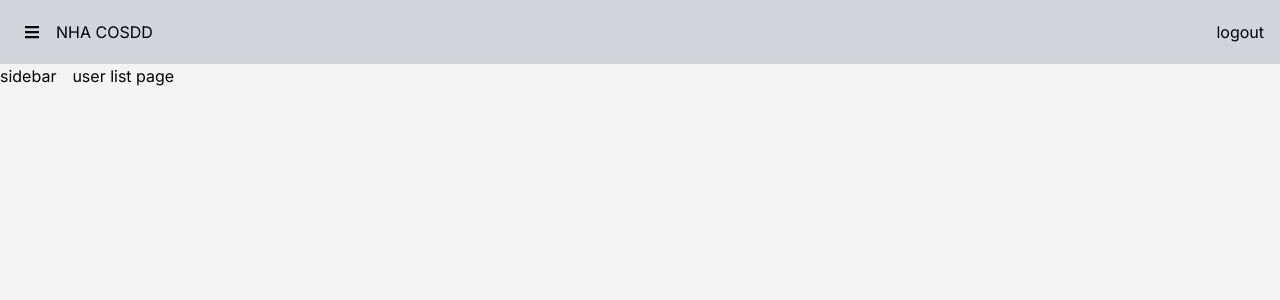
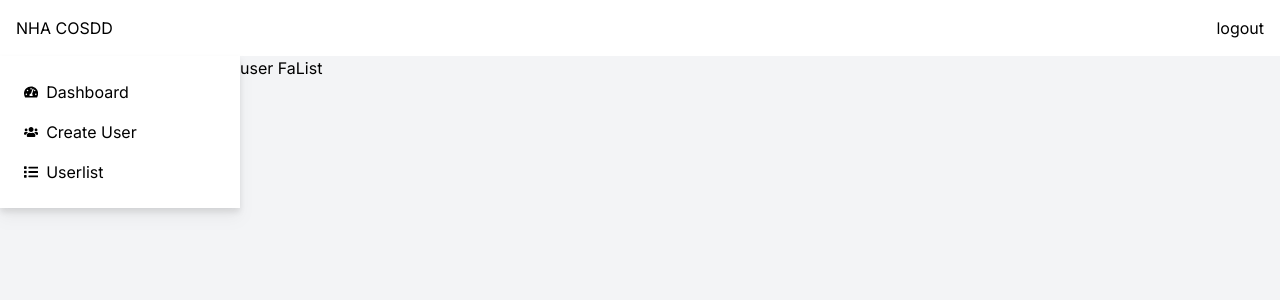
Before and after one commit to newbieOne620/nextjsv5, a Next.js app: page /userlist in a window 1280 px wide. Shown: the top 300 px of the page. Built offline with nearby package versions, Linux system fonts and the light colour scheme.

Commit message:
feat: create basic structure

```diff
--- a/src/app/(pages)/userlist/page.js
+++ b/src/app/(pages)/userlist/page.js
@@ -3,7 +3,7 @@ import React from "react";
 const Userlist = () => {
   return (
     <div className="text-black">
-      <h1>user list page</h1>
+      <h1>user FaList</h1>
     </div>
   );
 };
--- /dev/null
+++ b/src/app/layout/footer.js
@@ -0,0 +1,11 @@
+import React from "react";
+
+function Footer() {
+  return (
+    <footer className="p-4 text-black w-screen bg-white flex justify-center items-center">
+      footer
+    </footer>
+  );
+}
+
+export default Footer;
--- a/src/app/layout/header.js
+++ b/src/app/layout/header.js
@@ -1,11 +1,14 @@
 import React from "react";
 import { FaBars } from "react-icons/fa";
 
-function Header() {
+function Header({ toggleDrawer }) {
   return (
-    <div className=" text-black w-full bg-gray-300 p-4 flex items-center justify-between">
+    <div className=" text-black w-screen bg-white p-4 flex items-center justify-between ">
       <div className="flex  items-center justify-center">
-        <buton className="p-2 rounded-md hover:bg-gray-400 cursor-pointer  mr-2">
+        <buton
+          onClick={toggleDrawer}
+          className="p-2   md:hidden rounded-md hover:bg-gray-400 cursor-pointer  mr-2"
+        >
           <FaBars />
         </buton>
         NHA COSDD
--- a/src/app/layout/mainlayout.js
+++ b/src/app/layout/mainlayout.js
@@ -1,14 +1,24 @@
+"use client";
 import Header from "./header";
 import Sidebar from "./sidebar";
+import Footer from "./footer";
+import { useState } from "react";
 const Mainlayout = ({ children }) => {
+  const [isDrawerOpen, setIsDrawerOpen] = useState(false);
+
+  // Toggle drawer open/close
+  const toggleDrawer = () => {
+    setIsDrawerOpen(!isDrawerOpen);
+  };
   return (
-    <div className="bg-gray-100 min-h-screen w-full">
-      <Header />
-      <div className="flex ">
-        <Sidebar />
+    <div className="bg-gray-100 min-h-screen w-screen">
+      <Header toggleDrawer={toggleDrawer} />
+      <div className="flex justify-start items-start   ">
+        <Sidebar isDrawerOpen={isDrawerOpen} />
 
-        <main>{children}</main>
+        <main className="flex-1 ">{children}</main>
       </div>
+      {/* <Footer /> */}
     </div>
   );
 };
--- a/src/app/layout/sidebar.js
+++ b/src/app/layout/sidebar.js
@@ -1,7 +1,42 @@
 import React from "react";
+import {
+  FaTachometerAlt, // Dashboard icon
+  FaList, // Inventory icon
+  FaUser, // Create User icon
+  FaUsers, // Userlist icon
+} from "react-icons/fa";
 
-function Sidebar() {
-  return <aside className="text-black mr-4 ">sidebar</aside>;
+import Link from "next/link";
+
+function Sidebar({ isDrawerOpen }) {
+  return (
+    <aside
+      className={` transition-all duration-300  overflow-hidden    bg-white  drop-shadow-lg  ${
+        isDrawerOpen ? "w-60 p-4 " : "w-0"
+      }  md:w-60 md:p-4`}
+    >
+      <ul className="text-black text-nowrap ">
+        <li className="flex justify-start items-center rounded-md p-2 hover:bg-blue-100   cursor-pointer ">
+          <FaTachometerAlt className="mr-2" />
+          <Link className="w-full h-full" href="/dashboard">
+            Dashboard
+          </Link>
+        </li>
+        <li className="flex justify-start items-center rounded-md p-2 hover:bg-blue-100   cursor-pointer ">
+          <FaUsers className="mr-2" />
+          <Link className="w-full h-full" href="/createuser">
+            Create User
+          </Link>
+        </li>
+        <li className="flex justify-start items-center rounded-md p-2 hover:bg-blue-100   cursor-pointer ">
+          <FaList className="mr-2" />
+          <Link className="w-full h-full" href="/userlist">
+            Userlist
+          </Link>
+        </li>
+      </ul>
+    </aside>
+  );
 }
 
 export default Sidebar;
```
